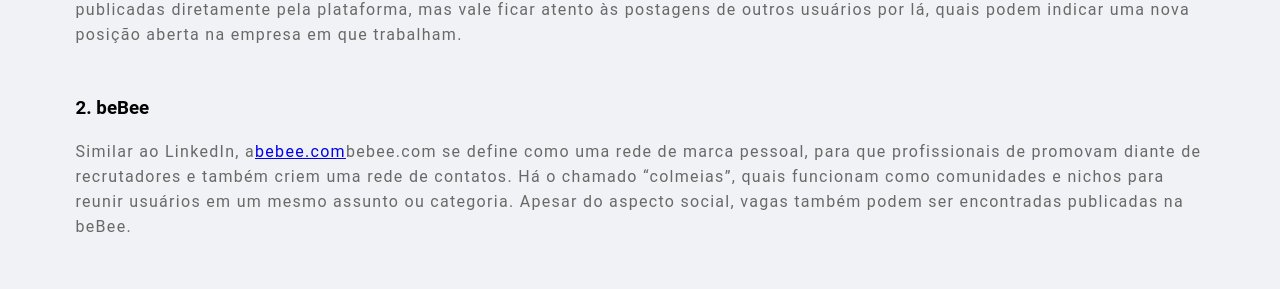
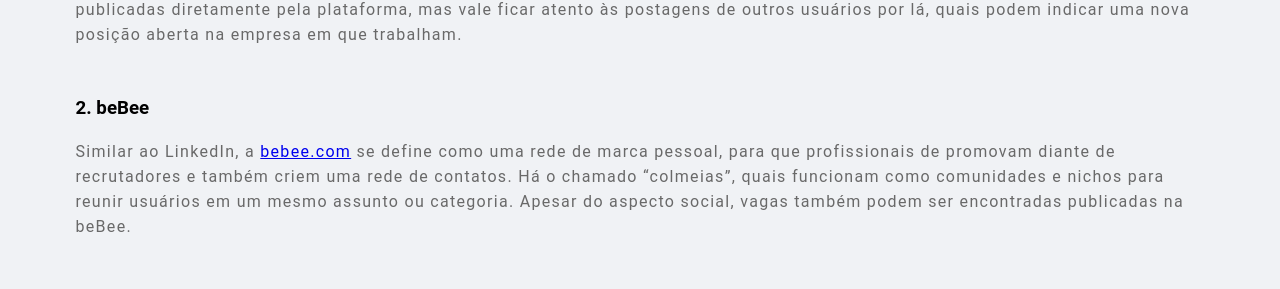
Before and after one commit to cajui54/guia_emprego, a React (Create React App) app: page / in a window 1280 px wide. Shown: the part 1876-2165 px from the top of the page. Built offline with nearby package versions, Linux system fonts and the light colour scheme.

Commit message:
fix text

```diff
--- a/src/components/Main/Article.jsx
+++ b/src/components/Main/Article.jsx
@@ -12,7 +12,7 @@
 
 
         <p>
-            Da Microsoft, o         <a href="https://www.linkedin.com/feed/" target="_blank">LinkedIn</a>
+            Da Microsoft, o <a href="https://www.linkedin.com/feed/" target="_blank">LinkedIn</a>
             é a principal rede social quando se pensa em vagas de emprego ou networking. Oportunidades podem ser publicadas diretamente pela plataforma, mas vale ficar atento às postagens de outros usuários por lá, quais podem indicar uma nova   posição aberta na empresa em que trabalham.
         </p>
      </section>
@@ -22,9 +22,7 @@
         <h3>2. beBee</h3>
 
         <p>
-            Similar ao LinkedIn, a
-        <a href="https://www.bebee.com/"        target="_blank">bebee.com</a>
-            bebee.com se define como uma rede de marca pessoal, para que profissionais de promovam diante de recrutadores e também criem uma rede de contatos. Há o chamado “colmeias”, quais funcionam como comunidades e nichos para reunir usuários em um mesmo assunto ou categoria. Apesar do aspecto social, vagas também podem ser encontradas publicadas na beBee.
+            Similar ao LinkedIn, a <a href="https://www.bebee.com/" target="_blank">bebee.com</a> se define como uma rede de marca pessoal, para que profissionais de promovam diante de recrutadores e também criem uma rede de contatos. Há o chamado “colmeias”, quais funcionam como comunidades e nichos para reunir usuários em um mesmo assunto ou categoria. Apesar do aspecto social, vagas também podem ser encontradas publicadas na beBee.
         </p>
      </section>
 
```
